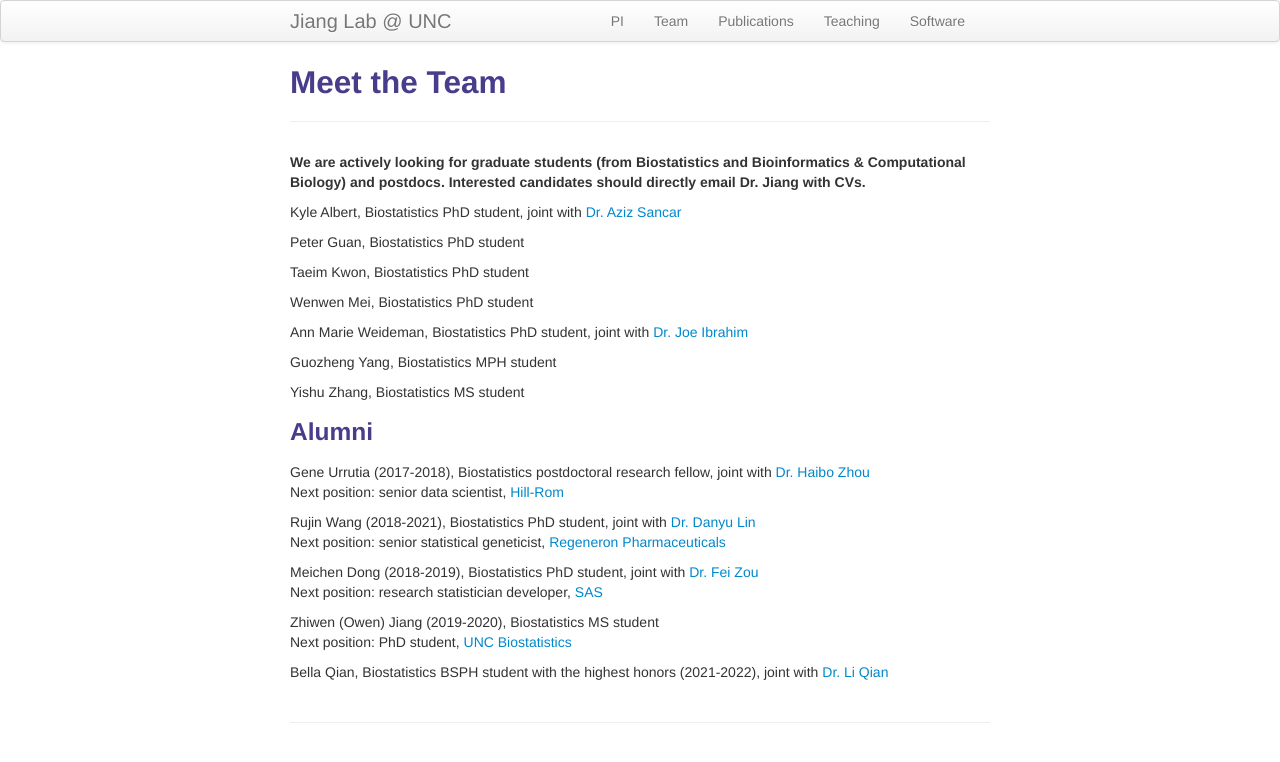
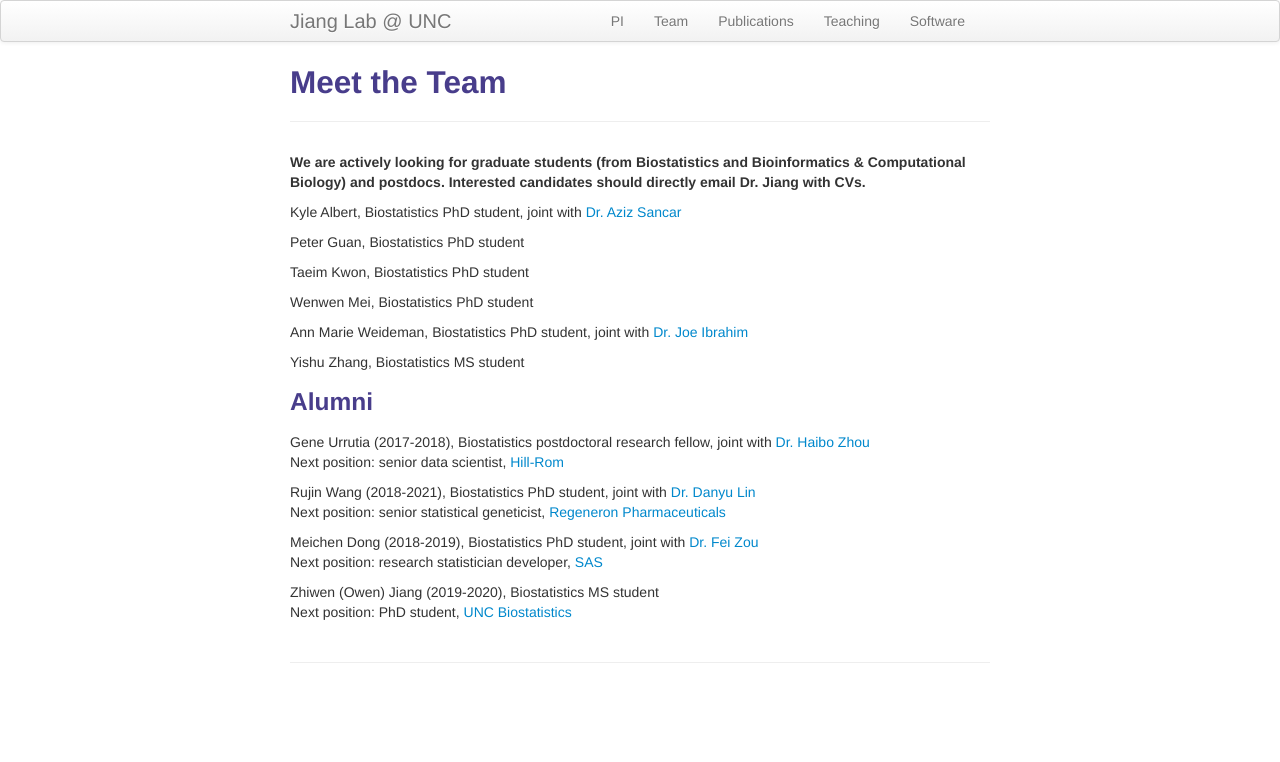
Before and after one commit to yuchaojiang/yuchaojiang.github.io, a Jekyll site: the page built from pages/team.md, in a window 1280 px wide. Shown: the top 762 px of the page. Built offline with Jekyll 4.4.1, drawn with Linux system fonts in a browser that asks for light colours.

Commit message:
Update team.md

```diff
--- a/pages/team.md
+++ b/pages/team.md
@@ -16,8 +16,6 @@ Wenwen Mei, Biostatistics PhD student
 
 Ann Marie Weideman, Biostatistics PhD student, joint with [Dr. Joe Ibrahim](https://sph.unc.edu/adv_profile/joseph-g-ibrahim-phd/)
 
-Guozheng Yang, Biostatistics MPH student
-
 Yishu Zhang, Biostatistics MS student
 
 ### Alumni
@@ -33,5 +31,3 @@ Next position: research statistician developer, [SAS](https://www.sas.com/)
 
 Zhiwen (Owen) Jiang (2019-2020), Biostatistics MS student <br/>
 Next position: PhD student, [UNC Biostatistics](https://sph.unc.edu/bios/biostatistics/)
-
-Bella Qian, Biostatistics BSPH student with the highest honors (2021-2022), joint with [Dr. Li Qian](https://uncliqian.web.unc.edu/)
```
